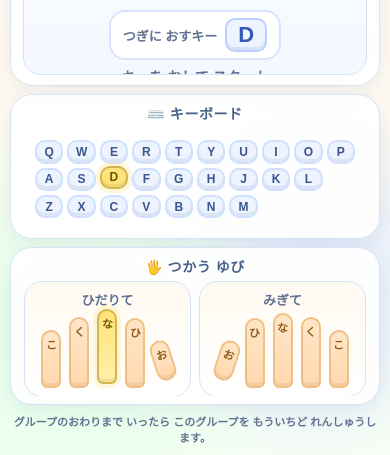
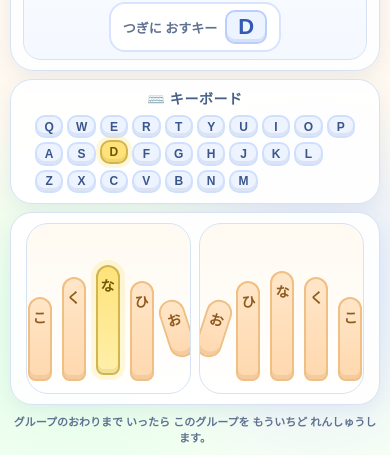
Before and after one commit to yamamotokikaku-k/kodomoeitango, a plain HTML site: page index.html in a window 390 px wide. Shown: the part 389-844 px from the top of the page. Drawn offline with Linux system fonts and the light colour scheme.

Commit message:
Update index.html

```diff
--- a/index.html
+++ b/index.html
@@ -58,9 +58,9 @@
       display: grid;
       grid-template-rows:
         auto
-        minmax(0, 1.2fr)
-        minmax(0, 0.72fr)
-        minmax(0, 0.68fr)
+        minmax(0, 1.18fr)
+        minmax(0, 0.64fr)
+        minmax(0, 0.88fr)
         auto;
       gap: 8px;
     }
@@ -75,7 +75,7 @@
       border-radius:20px;
       padding:8px 12px;
       box-shadow:var(--shadow);
-      min-height: 62px;
+      min-height:62px;
     }
 
     .titleWrap{
@@ -395,7 +395,7 @@
     .keyboard{
       display:grid;
       grid-template-columns: repeat(10, minmax(24px, 1fr));
-      gap: 4px;
+      gap:4px;
       width:min(620px, 72%);
     }
 
@@ -471,134 +471,139 @@
       box-shadow:0 0 0 4px rgba(255,159,224,0.28), inset 0 -3px 0 rgba(122,35,95,0.10);
     }
 
+    .handsSection{
+      padding: 10px 12px;
+    }
+
     .handsWrap{
       display:flex;
       justify-content:center;
       align-items:center;
-      gap:16px;
+      gap:18px;
       min-height:0;
       overflow:hidden;
       flex:1 1 auto;
+      height:100%;
     }
 
     .handCard{
       background:linear-gradient(180deg,#fffaf1,#fff);
       border:1px solid var(--line);
-      border-radius:18px;
-      padding:8px 10px;
-      width:min(430px, 42%);
-      min-width:240px;
-      min-height:0;
+      border-radius:22px;
+      padding:12px 14px;
+      width:min(520px, 46%);
+      min-width:250px;
+      height:100%;
+      display:flex;
+      align-items:center;
+      justify-content:center;
       overflow:hidden;
-    }
-
-    .handTitle{
-      text-align:center;
-      font-size:13px;
-      font-weight:800;
-      color:var(--sub);
-      margin-bottom:4px;
     }
 
     .fingers{
       display:flex;
       justify-content:center;
       align-items:flex-end;
-      gap:8px;
+      gap:14px;
+      width:100%;
       height:100%;
-      min-height:0;
     }
 
     .finger{
-      width:min(4vw, 38px);
-      min-width:24px;
-      border-radius:16px 16px 10px 10px;
+      width:min(5.4vw, 52px);
+      min-width:30px;
+      border-radius:22px 22px 14px 14px;
       background:linear-gradient(180deg,#ffe6c8,#ffd8ae);
-      border:2px solid #f0bf84;
+      border:3px solid #f0bf84;
       display:flex;
       align-items:flex-start;
       justify-content:center;
-      font-size:12px;
+      font-size:18px;
       font-weight:900;
       color:#8d5a1d;
-      padding-top:4px;
+      padding-top:10px;
       transition:0.12s;
-      box-shadow: inset 0 -3px 0 rgba(141,90,29,0.10);
+      box-shadow: inset 0 -4px 0 rgba(141,90,29,0.10);
       position: relative;
+      flex: 0 0 auto;
     }
 
     .finger.active{
-      transform: translateY(-4px);
+      transform: translateY(-6px);
     }
 
     .finger#finger-LP.active{
       background:linear-gradient(180deg,var(--finger-lp),#ffbdc3);
       border-color:#e16d78;
-      box-shadow:0 0 0 4px rgba(255,154,162,0.28), inset 0 -3px 0 rgba(110,33,48,0.10);
+      box-shadow:0 0 0 5px rgba(255,154,162,0.28), inset 0 -4px 0 rgba(110,33,48,0.10);
       color:#6e2130;
     }
     .finger#finger-LR.active{
       background:linear-gradient(180deg,var(--finger-lr),#ffd19a);
       border-color:#db9440;
-      box-shadow:0 0 0 4px rgba(255,184,107,0.28), inset 0 -3px 0 rgba(112,65,0,0.10);
+      box-shadow:0 0 0 5px rgba(255,184,107,0.28), inset 0 -4px 0 rgba(112,65,0,0.10);
       color:#704100;
     }
     .finger#finger-LM.active{
       background:linear-gradient(180deg,var(--finger-lm),#fff0a9);
       border-color:#d1b54f;
-      box-shadow:0 0 0 4px rgba(255,226,122,0.28), inset 0 -3px 0 rgba(110,87,0,0.10);
+      box-shadow:0 0 0 5px rgba(255,226,122,0.28), inset 0 -4px 0 rgba(110,87,0,0.10);
       color:#6e5700;
     }
     .finger#finger-LI.active{
       background:linear-gradient(180deg,var(--finger-li),#bdf2ca);
       border-color:#51bc71;
-      box-shadow:0 0 0 4px rgba(142,227,163,0.28), inset 0 -3px 0 rgba(22,95,45,0.10);
+      box-shadow:0 0 0 5px rgba(142,227,163,0.28), inset 0 -4px 0 rgba(22,95,45,0.10);
       color:#165f2d;
     }
     .finger#finger-RI.active{
       background:linear-gradient(180deg,var(--finger-ri),#bfeeff);
       border-color:#53b6de;
-      box-shadow:0 0 0 4px rgba(126,214,255,0.28), inset 0 -3px 0 rgba(15,84,112,0.10);
+      box-shadow:0 0 0 5px rgba(126,214,255,0.28), inset 0 -4px 0 rgba(15,84,112,0.10);
       color:#0f5470;
     }
     .finger#finger-RM.active{
       background:linear-gradient(180deg,var(--finger-rm),#cad8ff);
       border-color:#728ddd;
-      box-shadow:0 0 0 4px rgba(158,183,255,0.28), inset 0 -3px 0 rgba(36,58,122,0.10);
+      box-shadow:0 0 0 5px rgba(158,183,255,0.28), inset 0 -4px 0 rgba(36,58,122,0.10);
       color:#243a7a;
     }
     .finger#finger-RR.active{
       background:linear-gradient(180deg,var(--finger-rr),#dec9ff);
       border-color:#9374d7;
-      box-shadow:0 0 0 4px rgba(199,166,255,0.28), inset 0 -3px 0 rgba(79,46,135,0.10);
+      box-shadow:0 0 0 5px rgba(199,166,255,0.28), inset 0 -4px 0 rgba(79,46,135,0.10);
       color:#4f2e87;
     }
     .finger#finger-RP.active{
       background:linear-gradient(180deg,var(--finger-rp),#ffc8ef);
       border-color:#dc6ec0;
-      box-shadow:0 0 0 4px rgba(255,159,224,0.28), inset 0 -3px 0 rgba(122,35,95,0.10);
+      box-shadow:0 0 0 5px rgba(255,159,224,0.28), inset 0 -4px 0 rgba(122,35,95,0.10);
       color:#7a235f;
     }
 
-    .finger.index  { height: min(70px, 8.2vh); }
-    .finger.middle { height: min(76px, 8.9vh); }
-    .finger.ring   { height: min(72px, 8.4vh); }
-    .finger.pinky  { height: min(58px, 6.8vh); }
+    .finger.index  { height: min(132px, 15.5vh); }
+    .finger.middle { height: min(146px, 17vh); }
+    .finger.ring   { height: min(138px, 16vh); }
+    .finger.pinky  { height: min(114px, 13.2vh); }
+
     .finger.thumb  {
-      height: min(42px, 4.8vh);
-      width:min(48px, 5vw);
-      border-radius:14px;
+      height: min(78px, 9vh);
+      width:min(6.6vw, 66px);
+      border-radius:20px;
       align-self:center;
-      transform: translateY(10px) rotate(-18deg);
+      transform: translateY(20px) rotate(-18deg);
     }
+
     .right .finger.thumb{
-      transform: translateY(10px) rotate(18deg);
+      transform: translateY(20px) rotate(18deg);
     }
+
     .left .finger.thumb.active{
-      transform: translateY(6px) rotate(-18deg);
+      transform: translateY(14px) rotate(-18deg);
     }
+
     .right .finger.thumb.active{
-      transform: translateY(6px) rotate(18deg);
+      transform: translateY(14px) rotate(18deg);
     }
 
     .footerNote{
@@ -628,15 +633,23 @@
         min-width:0;
         width:48%;
       }
+
+      .fingers{
+        gap:10px;
+      }
+
+      .finger{
+        font-size:16px;
+      }
     }
 
     @media (max-width: 760px){
       .app{
         grid-template-rows:
           auto
-          minmax(0, 1.16fr)
-          minmax(0, 0.66fr)
-          minmax(0, 0.72fr)
+          minmax(0, 1.14fr)
+          minmax(0, 0.60fr)
+          minmax(0, 0.92fr)
           auto;
       }
 
@@ -649,9 +662,17 @@
       }
 
       .finger{
-        min-width:20px;
-        font-size:11px;
+        min-width:24px;
+        font-size:14px;
+        padding-top:8px;
+        border-width:2px;
       }
+
+      .finger.index  { height: min(100px, 12vh); }
+      .finger.middle { height: min(112px, 13vh); }
+      .finger.ring   { height: min(104px, 12.4vh); }
+      .finger.pinky  { height: min(84px, 10vh); }
+      .finger.thumb  { height: min(60px, 7vh); }
     }
   </style>
 </head>
@@ -730,11 +751,9 @@
       </div>
     </div>
 
-    <div class="sectionCard">
-      <div class="sectionTitle">🖐️ つかう ゆび</div>
+    <div class="sectionCard handsSection">
       <div class="handsWrap">
         <div class="handCard">
-          <div class="handTitle">ひだりて</div>
           <div class="fingers left">
             <div class="finger pinky"  id="finger-LP">こ</div>
             <div class="finger ring"   id="finger-LR">く</div>
@@ -745,7 +764,6 @@
         </div>
 
         <div class="handCard">
-          <div class="handTitle">みぎて</div>
           <div class="fingers right">
             <div class="finger thumb"  id="finger-RT">お</div>
             <div class="finger index"  id="finger-RI">ひ</div>
```
